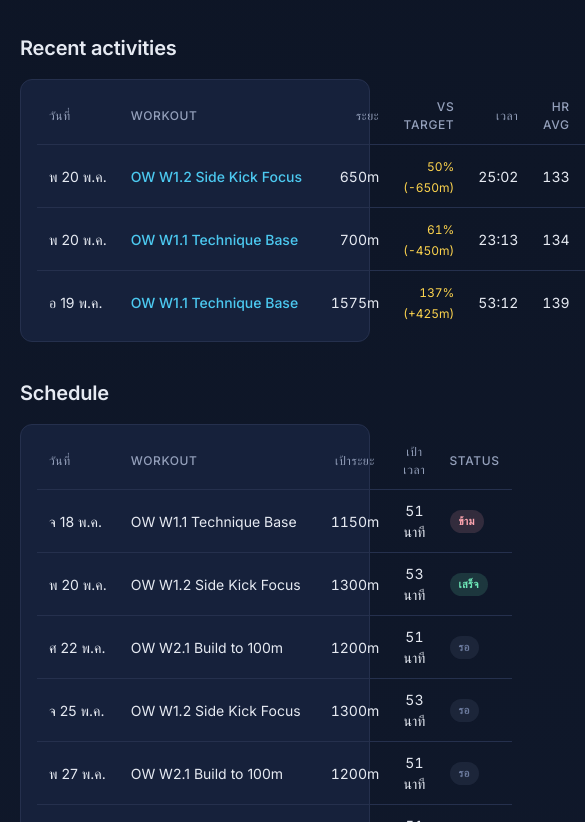
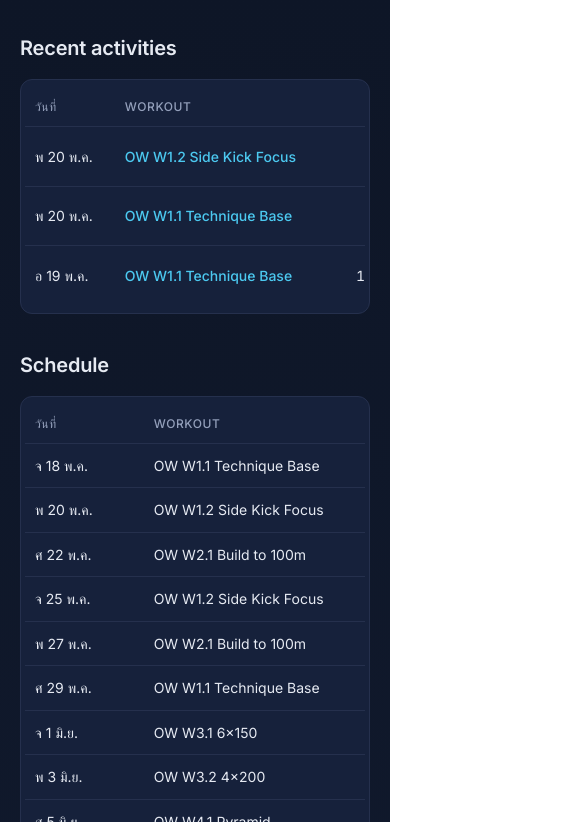
Before and after one commit to ichsarut/swim-log, a plain HTML site: page index.html in a window 390 px wide. Shown: the part 1449-2271 px from the top of the page, 585 px wide, since content can reach past the window. Drawn offline with nearby package versions, Linux system fonts and the light colour scheme; a web font is replaced by a local one.

Commit message:
Tables: horizontal scroll on narrow viewports, tighter cells
- Wrap each table in .table-wrap with overflow-x:auto so tables never
  clip off-screen on smaller laptops/phones — user scrolls instead.
- Set min-width: 720px on tables so columns keep readable widths inside
  the scroll container.
- All cells default to white-space:nowrap so numbers don't wrap onto
  two lines mid-row.
- vs-target value is now two short lines (% on top, +/-Xm below) via a
  semantic .diff span — fits a narrow column cleanly without parens.

```diff
--- a/index.html
+++ b/index.html
@@ -61,41 +61,16 @@
   }
   .card h3 { margin: 0 0 14px; font-size: 14px; font-weight: 600; color: var(--muted); text-transform: uppercase; letter-spacing: 0.06em }
 
-  table { width: 100%; border-collapse: collapse; font-size: 14px; table-layout: auto }
-  th, td { text-align: left; padding: 10px 12px; border-bottom: 1px solid var(--line); vertical-align: middle }
+  .table-wrap { overflow-x: auto; -webkit-overflow-scrolling: touch }
+  table { width: 100%; border-collapse: collapse; font-size: 14px; table-layout: auto; min-width: 720px }
+  th, td { text-align: left; padding: 10px 10px; border-bottom: 1px solid var(--line); vertical-align: middle; white-space: nowrap }
   th { color: var(--muted); font-weight: 500; font-size: 12px; text-transform: uppercase; letter-spacing: 0.05em }
   th.num, td.num { text-align: right; font-variant-numeric: tabular-nums; font-family: 'Inter', system-ui, sans-serif }
   th.center, td.center { text-align: center; font-variant-numeric: tabular-nums; font-family: 'Inter', system-ui, sans-serif }
   td a.activity-link { color: var(--accent); text-decoration: none; font-weight: 500 }
   td a.activity-link:hover { text-decoration: underline }
   tr:last-child td { border-bottom: none }
-
-  /* Activities table — give workout name room to breathe, keep numeric cols tight */
-  #activitiesTable th:nth-child(1),
-  #activitiesTable td:nth-child(1) { width: 90px; white-space: nowrap }
-  #activitiesTable th:nth-child(2),
-  #activitiesTable td:nth-child(2) { min-width: 200px }
-  #activitiesTable th:nth-child(3),
-  #activitiesTable td:nth-child(3),
-  #activitiesTable th:nth-child(5),
-  #activitiesTable td:nth-child(5) { width: 80px }
-  #activitiesTable th:nth-child(4),
-  #activitiesTable td:nth-child(4) { width: 130px }
-  #activitiesTable th:nth-child(6),
-  #activitiesTable td:nth-child(6),
-  #activitiesTable th:nth-child(7),
-  #activitiesTable td:nth-child(7) { width: 70px }
-
-  #scheduleTable th:nth-child(1),
-  #scheduleTable td:nth-child(1) { width: 90px; white-space: nowrap }
-  #scheduleTable th:nth-child(2),
-  #scheduleTable td:nth-child(2) { min-width: 200px }
-  #scheduleTable th:nth-child(3),
-  #scheduleTable td:nth-child(3),
-  #scheduleTable th:nth-child(4),
-  #scheduleTable td:nth-child(4) { width: 100px }
-  #scheduleTable th:nth-child(5),
-  #scheduleTable td:nth-child(5) { width: 90px }
+  .vs-target .diff { display: block; font-size: 11px; opacity: 0.85; margin-top: 1px }
 
   .pill {
     display: inline-block;
@@ -148,7 +123,8 @@
 </div>
 
 <h2>Recent activities</h2>
-<div class="card" style="padding:8px 16px">
+<div class="card" style="padding:8px 4px">
+  <div class="table-wrap">
   <table id="activitiesTable">
     <thead>
       <tr>
@@ -163,10 +139,12 @@
     </thead>
     <tbody></tbody>
   </table>
+  </div>
 </div>
 
 <h2>Schedule</h2>
-<div class="card" style="padding:8px 16px">
+<div class="card" style="padding:8px 4px">
+  <div class="table-wrap">
   <table id="scheduleTable">
     <thead>
       <tr>
@@ -179,6 +157,7 @@
     </thead>
     <tbody></tbody>
   </table>
+  </div>
 </div>
 
 <footer>
@@ -267,10 +246,10 @@ function loadActivitiesTable(d) {
       const diff = a.distance_m - target.target_distance_m;
       const pct = (a.distance_m / target.target_distance_m * 100).toFixed(0);
       const over = Math.abs(diff) > target.target_distance_m * 0.2;
-      vsCell = el('span', {
-        class: 'vs-target' + (over ? ' over' : ''),
-        text: `${pct}% (${diff >= 0 ? '+' : ''}${Math.round(diff)}m)`
-      });
+      vsCell = el('span', { class: 'vs-target' + (over ? ' over' : '') }, [
+        `${pct}%`,
+        el('span', { class: 'diff', text: `${diff >= 0 ? '+' : ''}${Math.round(diff)}m` }),
+      ]);
     } else {
       vsCell = document.createTextNode('—');
     }
```
